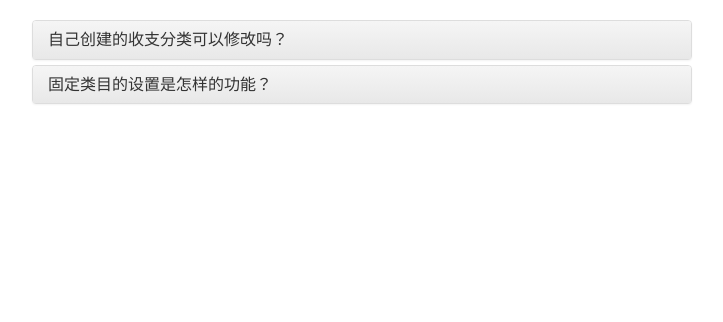
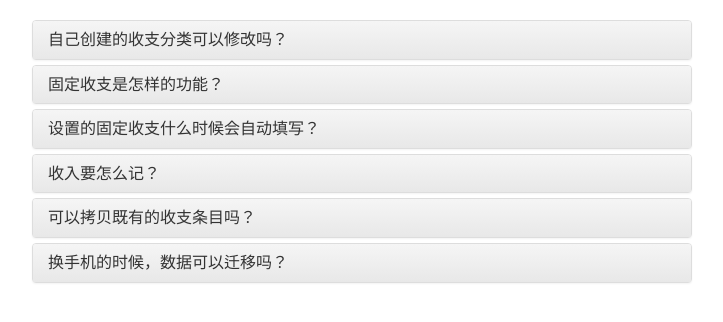
Before and after one commit to swallowtech/swallowtech.github.io, a Jekyll site: the page faq/faq.html, which Jekyll copies as it is, in a window 1280 px wide. Shown: the top 322 px of the page, without its empty margins (278-1001 px from the left). Built offline with Jekyll 4.4.1, drawn with Linux system fonts in a browser that asks for light colours; nearby versions of some CDN libraries.

Commit message:
update faq

```diff
--- a/faq/faq.html
+++ b/faq/faq.html
@@ -50,7 +50,7 @@
                         <div class="panel-heading">
                             <h4 class="panel-title">
                                 <a class="accordion-toggle" data-toggle="collapse" data-parent="#accordion" href="#collapseTwo">
-    				                固定类目的设置是怎样的功能？
+    				                固定收支是怎样的功能？
     				             </a>
                             </h4>
                         </div>
@@ -60,6 +60,91 @@
                             </div>
                         </div>
                     </div>
+
+
+                    <div class="panel panel-default">
+                        <div class="panel-heading">
+                            <h4 class="panel-title">
+                                <a class="accordion-toggle" data-toggle="collapse" data-parent="#accordion" href="#collapse_auto">
+                                    设置的固定收支什么时候会自动填写？
+                                 </a>
+                            </h4>
+                        </div>
+                        <div id="collapse_auto" class="panel-collapse collapse">
+                            <div class="panel-body">
+                                设置有效要从第二天开始。<br>
+                                比如，在2月10日设置了「每月10日」固定费A和「每月15日」固定费B。
+                                那么固定费A需要到3月10才能自动填写，而固定费B在本月的15日就能自动填写。
+                            </div>
+                        </div>
+                    </div>
+
+                    <div class="panel panel-default">
+                        <div class="panel-heading">
+                            <h4 class="panel-title">
+                                <a class="accordion-toggle" data-toggle="collapse" data-parent="#accordion" href="#collapse3">
+                                    收入要怎么记？
+                                 </a>
+                            </h4>
+                        </div>
+                        <div id="collapse3" class="panel-collapse collapse">
+                            <div class="panel-body">
+                                收支区分是由选择的类别而定的。<br>
+                                如果要填写收入,只要选择属于收入的类别，比如工资，奖金等。
+                                <br>
+                                <img src="../img/income_cat_zh.png" class="img-rounded" alt="Cinque Terre" width="304">
+                            </div>
+                        </div>
+                    </div>
+
+                    <div class="panel panel-default">
+                        <div class="panel-heading">
+                            <h4 class="panel-title">
+                                <a class="accordion-toggle" data-toggle="collapse" data-parent="#accordion" href="#collapse_copy">
+                                    可以拷贝既有的收支条目吗？
+                                 </a>
+                            </h4>
+                        </div>
+                        <div id="collapse_copy" class="panel-collapse collapse">
+                            <div class="panel-body">
+                                可以的。<br>
+                                在日历或者清单页面，按住想要复制的行然后向右滑动便会出现拷贝按钮。
+                                <br>
+                                <img src="../img/copy_zh.png" class="img-rounded" alt="Cinque Terre" width="304">
+                            </div>
+                        </div>
+                    </div>
+
+
+                    <div class="panel panel-default">
+                        <div class="panel-heading">
+                            <h4 class="panel-title">
+                                <a class="accordion-toggle" data-toggle="collapse" data-parent="#accordion" href="#collapse_migration">
+                                    换手机的时候，数据可以迁移吗？
+                                 </a>
+                            </h4>
+                        </div>
+                        <div id="collapse_migration" class="panel-collapse collapse">
+                            <div class="panel-body">
+                                用天天记账的iCloud云备份功能就可以迁移数据。<br>
+                                具体用法如下：<br>
+                                1.在旧手机里打开天天记账，点击 设置→iCloud云备份→创建备份<br>
+                                2.在新手机里打开天天记账  点击 设置→iCloud云备份→恢复备份<br>
+                                ※作为前提条件，新旧手机的ios版本必须为8.0以上，而且iCloud帐号一定要相同才行<br>
+                                <br>
+
+
+
+                                另外也可以用iTunes的备份功能来进行数据迁移。<br>
+                                详细可参考：
+                                <a href="https://support.apple.com/zh-cn/HT203977">https://support.apple.com/zh-cn/HT203977</a><br>
+                                <a href="http://jingyan.baidu.com/article/92255446ea8f46851648f4a4.html">http://jingyan.baidu.com/article/92255446ea8f46851648f4a4.html</a><br>
+
+                            </div>
+                        </div>
+                    </div>
+
+
 
                 </div>
             </div>
```
Also changed, not shown: img/copy_zh.png (added), img/income_cat_zh.png (added).
